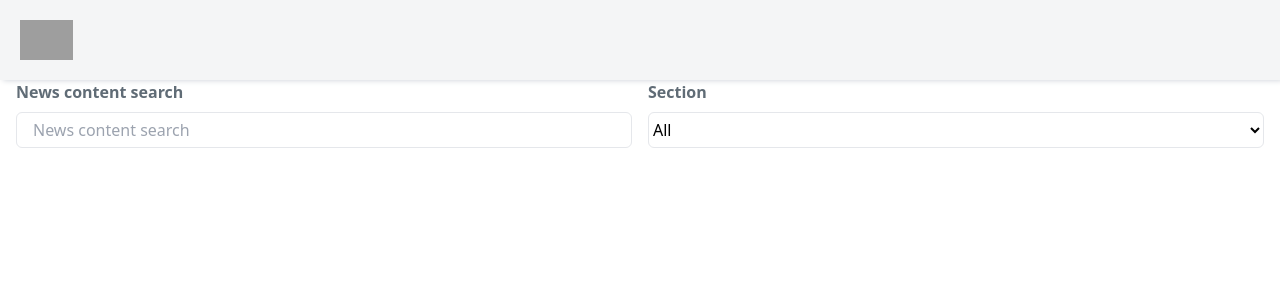
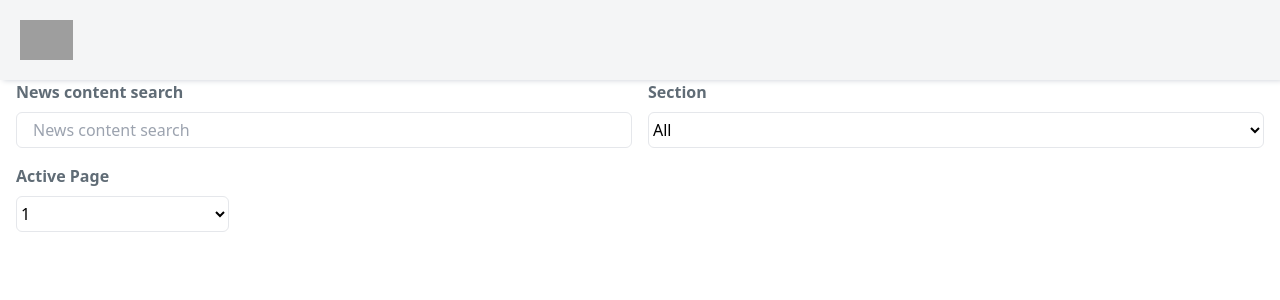
Before and after one commit to muratcan-yuksel/startup-house-guardian, a React (Create React App) app: page / in a window 1280 px wide. Shown: the top 300 px of the page. Built offline with nearby package versions, Linux system fonts and the light colour scheme; grey boxes are pictures that could not be loaded.

Commit message:
add active page

```diff
--- a/src/App.js
+++ b/src/App.js
@@ -5,6 +5,8 @@ const App = () => {
   return (
     <div>
       <Header />
+      {/* wrapper */}
+      <div className="flex flex-col">
         {/* item */}
         <div className="flex flex-col md:flex-row mx-4">
           <div className="flex flex-col md:w-6/12 w-full mb-4 mr-0 md:mr-2">
@@ -18,7 +20,7 @@ const App = () => {
               type="search"
               placeholder="News content search"
               id="newsContentSearch"
-            className="border rounded-md h-9 p-4"
+              className="border rounded-md h-9 p-4 font-light"
             />
           </div>
           {/* item */}
@@ -32,7 +34,7 @@ const App = () => {
             </label>
             <select
               id="sectionSelect"
-            className="bg-[#ffffff] border rounded-md h-9 "
+              className="bg-[#ffffff] border rounded-md h-9 font-light"
             >
               <option value="all">All</option>
               <option value="books">Books</option>
@@ -42,6 +44,26 @@ const App = () => {
             </select>
           </div>
         </div>
+        {/* top section ends */}
+        <div className="flex flex-col w-1/6 mx-4">
+          {" "}
+          <label
+            htmlFor="activePageSelect"
+            className="font-bold text-[#606c76] mb-2"
+          >
+            Active Page
+          </label>
+          <select
+            id="activePageSelect"
+            className="bg-[#ffffff] border rounded-md h-9 font-light"
+          >
+            <option value="1">1</option>
+            <option value="2">2</option>
+            <option value="3">3</option>
+            <option value="4">4</option>
+          </select>
+        </div>
+      </div>
     </div>
   );
 };
```
Lines whose indentation alone changed are shown as unchanged.
